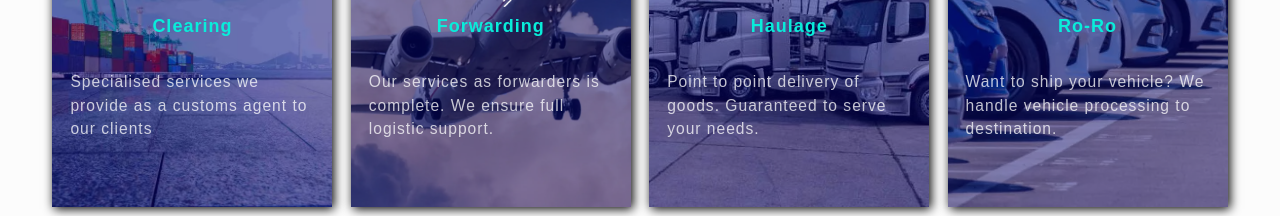
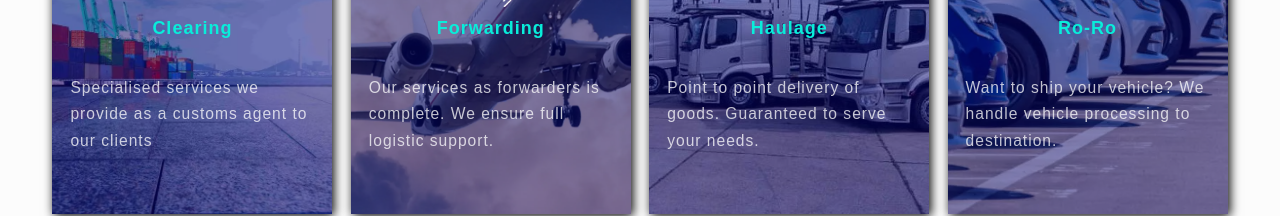
Before and after one commit to abeonweb/marine-express-site, a Next.js app: page / in a window 1280 px wide. Shown: the part 1172-1388 px from the top of the page. Built offline with nearby package versions, Linux system fonts and the light colour scheme.

Commit message:
increased line height

```diff
--- a/styles/Service.module.css
+++ b/styles/Service.module.css
@@ -1,7 +1,7 @@
 .services {
     padding: 2em 0.5em;
     letter-spacing: 1px;
-    line-height: 1.5;
+    line-height: 1.7;
     max-width: 1200px;
     margin: 0 auto;
 
@@ -71,6 +71,7 @@
 .text {
     color: rgba(255, 255, 255, 0.75);
     font-size: 1.3em;
+    font-weight: 400;
     margin-bottom: 1em;
 }
 
```
